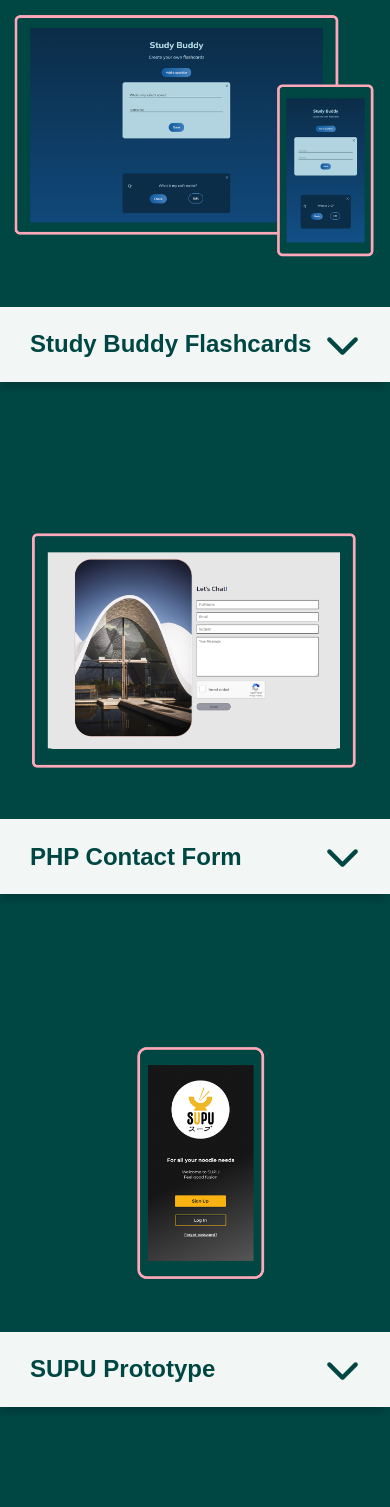
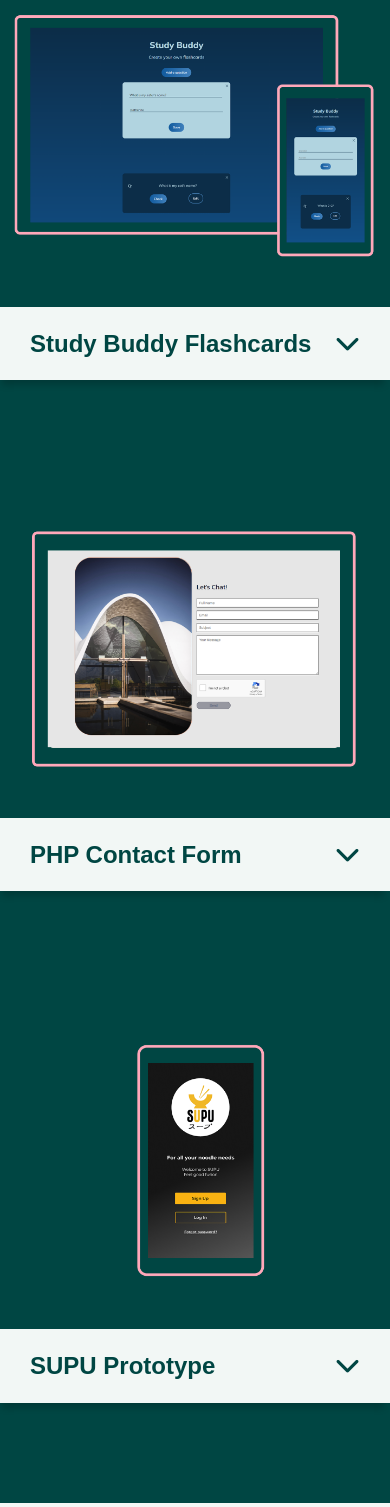
Before and after one commit to Mishninja/Portfolio-V2, a PHP site: page / in a window 390 px wide. Shown: the part 1195-2702 px from the top of the page. Run offline with PHP 8.4, Linux system fonts and the light colour scheme; some libraries are stand-ins or nearby versions; some web fonts are replaced.

Commit message:
Window on load accordion function
- accordion functions as expected on load. without resizing window

```diff
--- a/portfolio-2.2/css/main.css
+++ b/portfolio-2.2/css/main.css
@@ -270,7 +270,7 @@ header.header-up {
   -moz-box-shadow: -2px 9px 7px -4px rgba(0, 0, 0, 0.19);
 }
 .work .card .accordion-btn .icon {
-  font-size: 3.5rem;
+  font-size: 2.5rem;
   color: #004643;
   transition: all 0.3s ease-in-out;
 }
--- a/portfolio-2.2/css/media-queries.css
+++ b/portfolio-2.2/css/media-queries.css
@@ -270,7 +270,7 @@ header.header-up {
   -moz-box-shadow: -2px 9px 7px -4px rgba(0, 0, 0, 0.19);
 }
 .work .card .accordion-btn .icon {
-  font-size: 3.5rem;
+  font-size: 2.5rem;
   color: #004643;
   transition: all 0.3s ease-in-out;
 }
--- a/portfolio-2.2/sass/main.scss
+++ b/portfolio-2.2/sass/main.scss
@@ -262,7 +262,7 @@ header.header-up {
             -webkit-box-shadow: -2px 9px 7px -4px rgba(0, 0, 0, 0.19);
             -moz-box-shadow: -2px 9px 7px -4px rgba(0, 0, 0, 0.19);
             .icon {
-                font-size: 3.5rem;
+                font-size: 2.5rem;
                 color: $text-color-dk;
                 transition: all 0.3s ease-in-out;
             }
--- a/portfolio-2.2/scripts/main.js
+++ b/portfolio-2.2/scripts/main.js
@@ -87,18 +87,13 @@ jQuery(function($) {
 });
 
 /* ===== Accordion ===== */
-var acc = document.getElementsByClassName("accordion-btn");
+var acc = document.querySelectorAll(".accordion-btn");
+var content = document.querySelectorAll(".content");
 
-
-function reportWindowSize() {
-    var width = window.innerWidth;
-    if (width < 992) {
-
-        console.log('mobile:' + width);
-        //check that window is tablet or mobile width
+function makeAccordionWork() {
+    if(window.innerWidth < 992) {
         for (var i = 0; i < acc.length; i++) {
             acc[i].addEventListener("click", function() {
-
                 this.classList.toggle("active");
                 var panel = this.nextElementSibling;
                 if (panel.style.display === "block") {
@@ -108,9 +103,41 @@ function reportWindowSize() {
                 }
             });
         }
-    } else {
-        console.log('desktop:' + width);
     }
 }
 
-window.onresize = reportWindowSize;
+//When user first loads in, make sure accordion works as expected
+//Disable in desktop view
+
+function accordionOnLoad() {
+    if (window.innerWidth < 992) {
+        makeAccordionWork();
+    } else if (window.innerWidth >= 992) {
+        //display: block for all content panels
+        content.forEach(item => {
+            item.style.display = "block";
+        });
+    }
+}
+
+accordionOnLoad();
+
+function reportWindowSize() {
+    var width = window.innerWidth;
+    if (width < 992) {
+        //check that window is tablet or mobile width
+        content.forEach(item=> {
+            item.style.display = "none";
+        })
+        makeAccordionWork();
+
+    } else if (window.innerWidth >= 992) {
+        //display: block for all content panels
+        console.log('i am here');
+        content.forEach(item => {
+            item.style.display = "block";
+        });
+    }
+}
+
+window.addEventListener("resize", reportWindowSize);
```
